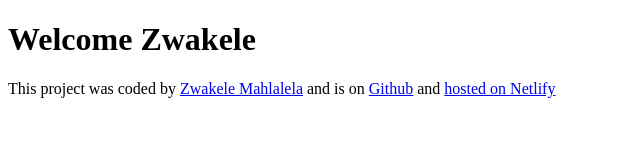
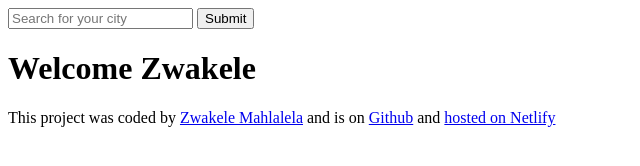
Before and after one commit to ZwakeleMahlalela/Weather-search, a plain HTML site: page index.html in a window 1280 px wide. Shown: the whole page, without its empty margins (0-640 px from the left). Drawn offline with Linux system fonts and the light colour scheme.

Commit message:
Created the form

```diff
--- a/index.html
+++ b/index.html
@@ -6,7 +6,12 @@
     <title>weather search</title>
 </head>
 <body>
+    <form action="">
+        <input type="text" placeholder="Search for your city" required />
+        <input type="submit" >
+    </form>
     <h1>Welcome Zwakele</h1>
+
     <footer>
         This project was coded by
         <a href="https://github.com/" target="_blank">Zwakele Mahlalela</a> and is on
```
